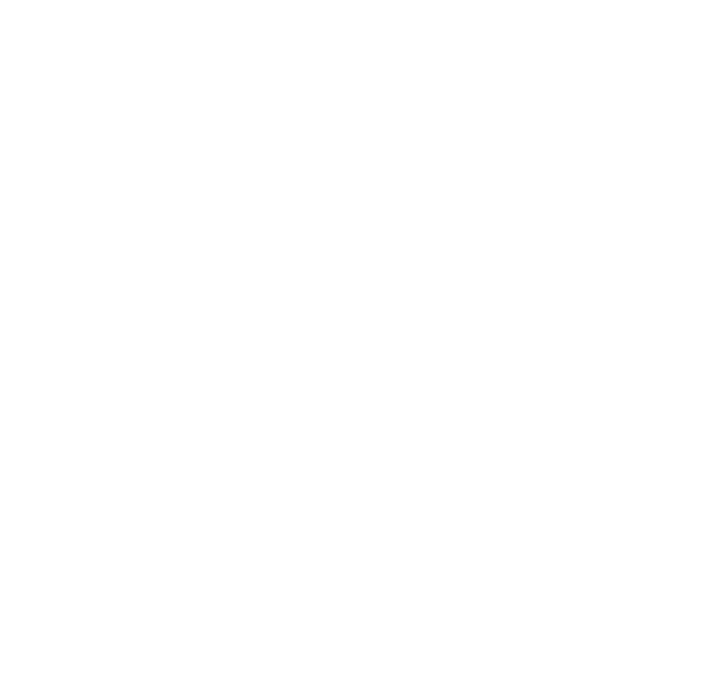
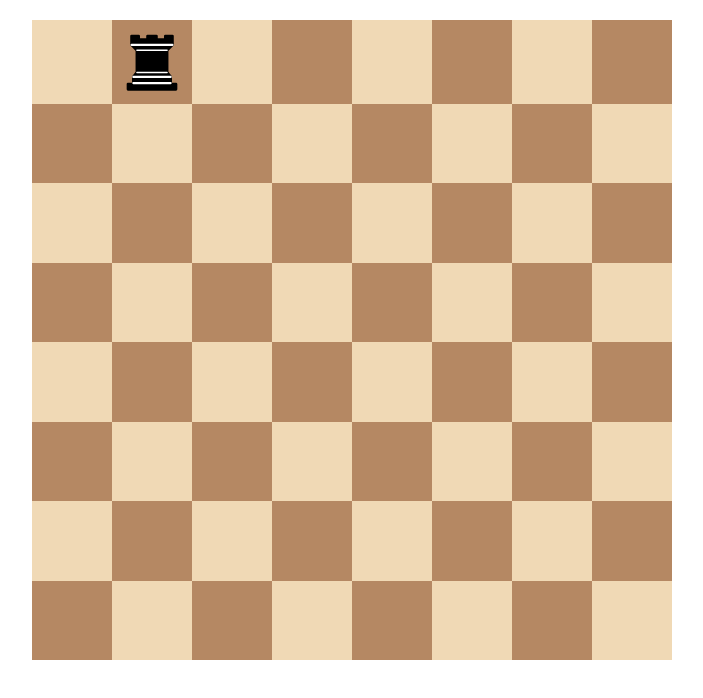
Before and after one commit to intentional-mitsake/NextMove-Intention, a plain HTML site: page public/arena.html in a window 1280 px wide. Shown: the whole page, without its empty margins (288-991 px from the left). Drawn offline with Linux system fonts and the light colour scheme.

Commit message:
board rendering & piece rendering

```diff
--- a/public/arena.html
+++ b/public/arena.html
@@ -3,9 +3,13 @@
 <head>
     <meta charset="UTF-8">
     <meta name="viewport" content="width=device-width, initial-scale=1.0">
-    <title>Document</title>
+    <title>NextMove</title>
+    <link rel="stylesheet" href="assets/chessboard.css">
 </head>
 <body>
-
+    <div class="game-container">
+        <div id="chessboard"></div>
+    </div>
+    <script src="js/chessboard.js"></script>
 </body>
 </html>
--- /dev/null
+++ b/public/assets/chessboard.css
@@ -0,0 +1,57 @@
+.game-container {
+    display: flex;
+    flex-direction: row;
+    justify-content: center;
+    align-items: flex-start;
+    gap: 20px;
+    margin-top: 20px;
+}
+
+#game-score {
+    background-color: #747171;
+    display: flex;
+    flex-direction: column;
+    justify-content: center;
+    align-items: center;
+    border-radius: 10px;
+    color: white;
+}
+
+#chessboard {
+    display: grid;
+    grid-template-columns: repeat(8, 1fr);
+    grid-template-rows: repeat(8, 1fr);
+
+    background-color: #b58863;
+}
+
+.square {
+    width: 100%;
+    height: 100%;
+}
+
+.light {
+    background-color: #f0d9b5;
+}
+
+.dark {
+    background-color: #b58863;
+}
+
+@media (max-width: 760px) {
+    .game-container {
+        flex-direction: column;
+        align-items: center;
+    }
+
+    #chessboard {
+        width: 80vw;
+        height: 80vw;
+    }
+
+    .square {
+        width: 100%;
+        height: 100%;
+    }
+
+}
--- a/public/js/chessboard.js
+++ b/public/js/chessboard.js
@@ -0,0 +1,53 @@
+const pixelSize = 80;
+const boardSize = 8 * pixelSize;
+
+function renderChessboard() {
+    const chessboard = document.getElementById('chessboard');
+    // const gameScore = document.getElementById('game-score');
+    chessboard.style.width = `${boardSize}px`;
+    chessboard.style.height = `${boardSize}px`;
+    // gameScore.style.height = `${boardSize*1.2}px`;
+    // gameScore.style.width = `${boardSize/3}px`;
+
+    for (let row = 0; row < 8; row++) {
+        for (let col = 0; col < 8; col++) {
+            const square = document.createElement('div');
+            square.classList.add('square');
+            if ((row + col) % 2 === 0) {
+                square.classList.add('light');
+            } else {
+                square.classList.add('dark');
+            }
+            chessboard.appendChild(square);
+        }
+    }
+    renderPieces('assets/images/pieces-basic-svg/rook-b.svg', 1);
+}
+
+document.addEventListener('DOMContentLoaded', renderChessboard);
+
+function renderPieces(piece, position) {
+    const chessboard = document.getElementById('chessboard');
+    if (!chessboard) {
+        console.error(`Error: Chessboard not found!`);
+        return;
+    }
+    //console.log("Chessboard children count:", chessboard.children.length);
+    const square = chessboard.children[position ];
+    if (!square) {
+        console.error(`Error: Square at position ${position} not found!`);
+        return;
+    }
+    let pieceElement = square.querySelector('img');
+
+    if (!pieceElement) {
+        pieceElement = document.createElement('img');
+        pieceElement.className = 'chess-piece';
+        pieceElement.style.width = `${pixelSize}px`;
+        pieceElement.style.height = `${pixelSize}px`;
+        square.appendChild(pieceElement);
+    }
+
+    pieceElement.src = piece;
+    pieceElement.alt = "Chess Piece";
+}
```
Also changed, not shown: public/assets/images/pieces-basic-svg/bishop-b.svg (added), public/assets/images/pieces-basic-svg/bishop-w.svg (added), public/assets/images/pieces-basic-svg/king-b.svg (added), public/assets/images/pieces-basic-svg/king-w.svg (added), public/assets/images/pieces-basic-svg/knight-b.svg (added), public/assets/images/pieces-basic-svg/knight-w.svg (added), public/assets/images/pieces-basic-svg/pawn-b.svg (added), public/assets/images/pieces-basic-svg/pawn-w.svg (added), public/assets/images/pieces-basic-svg/queen-b.svg (added), public/assets/images/pieces-basic-svg/queen-w.svg (added), public/assets/images/pieces-basic-svg/rook-b.svg (added), public/assets/images/pieces-basic-svg/rook-w.svg (added).
